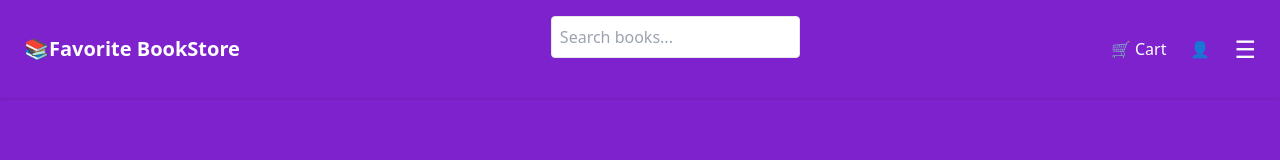
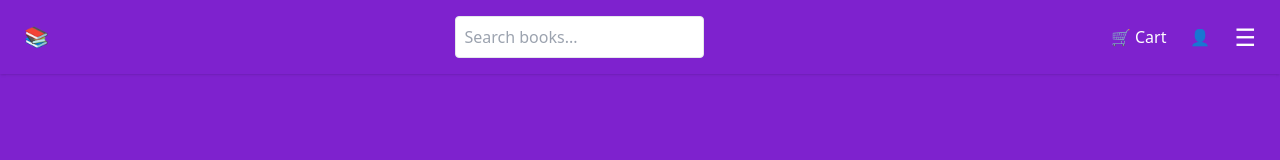
Before and after one commit to kanuorieTech-5/eBook-Store, a React (Vite) app: page / in a window 1280 px wide. Shown: the top 160 px of the page. Built offline with nearby package versions, Linux system fonts and the light colour scheme.

Commit message:
latest update

```diff
--- a/src/components/Navbar.jsx
+++ b/src/components/Navbar.jsx
@@ -13,9 +13,11 @@ export default function Navbar() {
 
       {/* Logo */}
       <Link to="/" className="text-xl font-bold">
-        📚Favorite BookStore
+        📚
       </Link>
+
       <SearchBar />
+
       {/* Right Side */}
       <div className="flex items-center gap-6">
 
--- a/src/components/SearchBar.jsx
+++ b/src/components/SearchBar.jsx
@@ -5,7 +5,7 @@ export default function SearchBar({ search, setSearch }) {
       placeholder="Search books..."
       value={search}
       onChange={(e) => setSearch(e.target.value)}
-      className="border p-2 rounded mb-6"
+      className="border p-2 rounded "
     />
   );
 }
```
